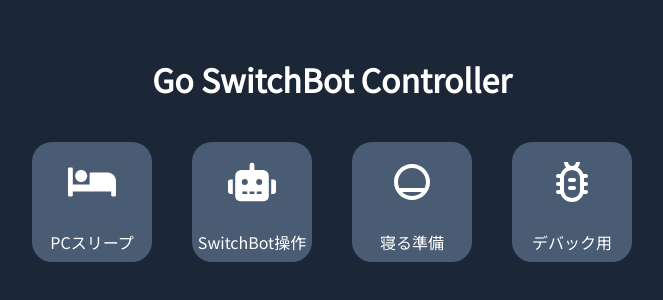
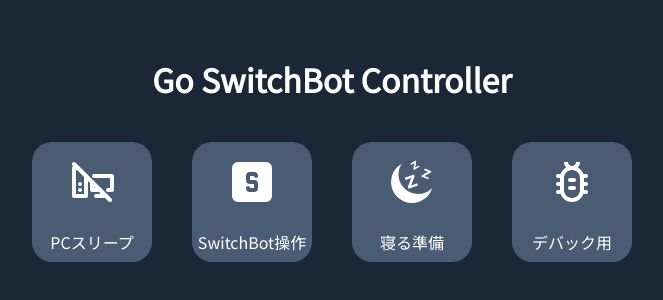
Before and after one commit to Ksin0000/go-switchbot-controller, a React (Vite) app in the folder frontend/: page /#/ in a window 1280 px wide. Shown: the part 252-552 px from the top of the page, without its empty margins (308-971 px from the left). Built offline with nearby package versions, Linux system fonts and the light colour scheme.

Commit message:
アイコン変更

```diff
--- a/frontend/src/pages/HomePage/index.tsx
+++ b/frontend/src/pages/HomePage/index.tsx
@@ -1,6 +1,8 @@
 import { Link } from 'react-router-dom';
-import { FaBed, FaRobot } from 'react-icons/fa';
-import { CgSleep, CgDebug } from 'react-icons/cg';
+import { GiNightSleep } from "react-icons/gi";
+import { CgDebug } from 'react-icons/cg';
+import { TbDevicesPcOff } from "react-icons/tb";
+import { TbSquareLetterSFilled } from "react-icons/tb";
 import './style.css';
 
 function Home() {
@@ -9,15 +11,15 @@ function Home() {
             <h1>Go SwitchBot Controller</h1>
             <div className="app-grid">
                 <Link to="/sleep-timer" className="app-icon">
-                    <span className="icon"><FaBed /></span>
+                    <span className="icon"><TbDevicesPcOff /></span>
                     <span>PCスリープ</span>
                 </Link>
                 <Link to="/switchbot" className="app-icon">
-                    <span className="icon"><FaRobot /></span>
+                    <span className="icon"><TbSquareLetterSFilled /></span>
                     <span>SwitchBot操作</span>
                 </Link>
                 <Link to="/get-ready-for-sleep" className="app-icon">
-                    <span className="icon"><CgSleep /></span>
+                    <span className="icon"><GiNightSleep /></span>
                     <span>寝る準備</span>
                 </Link>
                 <Link to="/debug" className="app-icon">
```
